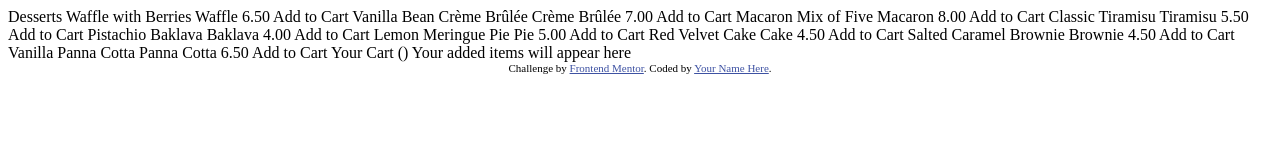
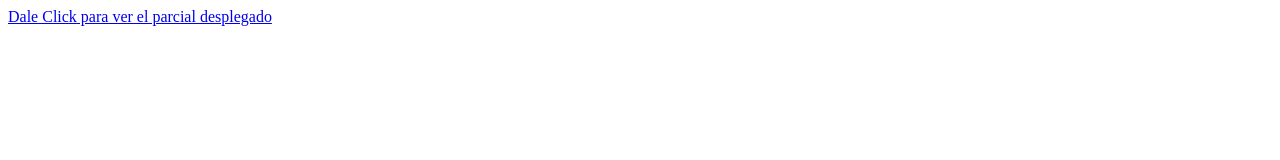
Before and after one commit to DSAW-2025-I/item-list-vykymoon, a plain HTML site: page index.html in a window 1280 px wide. Drawn offline with Linux system fonts and the light colour scheme.

Commit message:
despliegue intento de f

```diff
--- a/index.html
+++ b/index.html
@@ -4,9 +4,9 @@
   <meta charset="UTF-8">
   <meta name="viewport" content="width=device-width, initial-scale=1.0"> <!-- displays site properly based on user's device -->
 
-  <link rel="icon" type="image/png" sizes="32x32" href="./assets/images/favicon-32x32.png">
+  <link rel="icon" type="image/png" sizes="32x32" href="./images/favicon-32x32.png">
 
-  <title>Frontend Mentor | Product list with cart</title>
+  <title>Stats preview card component</title>
 
   <!-- Feel free to remove these styles or customise in your own stylesheet 👍 -->
   <style>
@@ -15,60 +15,9 @@
   </style>
 </head>
 <body>
+  <nav>
+    <a href="./boostrap.html">Dale Click para ver el parcial desplegado</a>
 
-  Desserts
-
-  Waffle with Berries
-  Waffle
-  6.50
-  Add to Cart
-
-  Vanilla Bean Crème Brûlée
-  Crème Brûlée
-  7.00
-  Add to Cart
-
-  Macaron Mix of Five
-  Macaron
-  8.00
-  Add to Cart
-
-  Classic Tiramisu
-  Tiramisu
-  5.50
-  Add to Cart
-
-  Pistachio Baklava
-  Baklava
-  4.00
-  Add to Cart
-
-  Lemon Meringue Pie
-  Pie
-  5.00
-  Add to Cart
-
-  Red Velvet Cake
-  Cake
-  4.50
-  Add to Cart
-
-  Salted Caramel Brownie
-  Brownie
-  4.50
-  Add to Cart
-
-  Vanilla Panna Cotta
-  Panna Cotta
-  6.50
-  Add to Cart
-
-  Your Cart (<!-- Quantity -->)
-  Your added items will appear here
-
-  <div class="attribution">
-    Challenge by <a href="https://www.frontendmentor.io?ref=challenge">Frontend Mentor</a>.
-    Coded by <a href="#">Your Name Here</a>.
-  </div>
+  </nav>
 </body>
 </html>
```
Also changed, not shown: script.js (+79 -0 lines).
